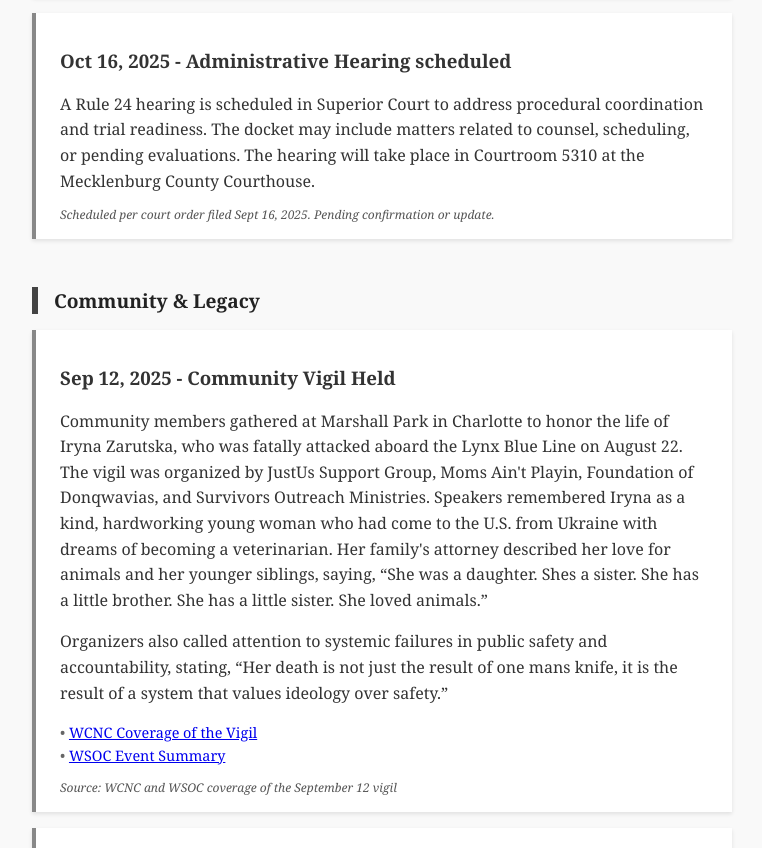
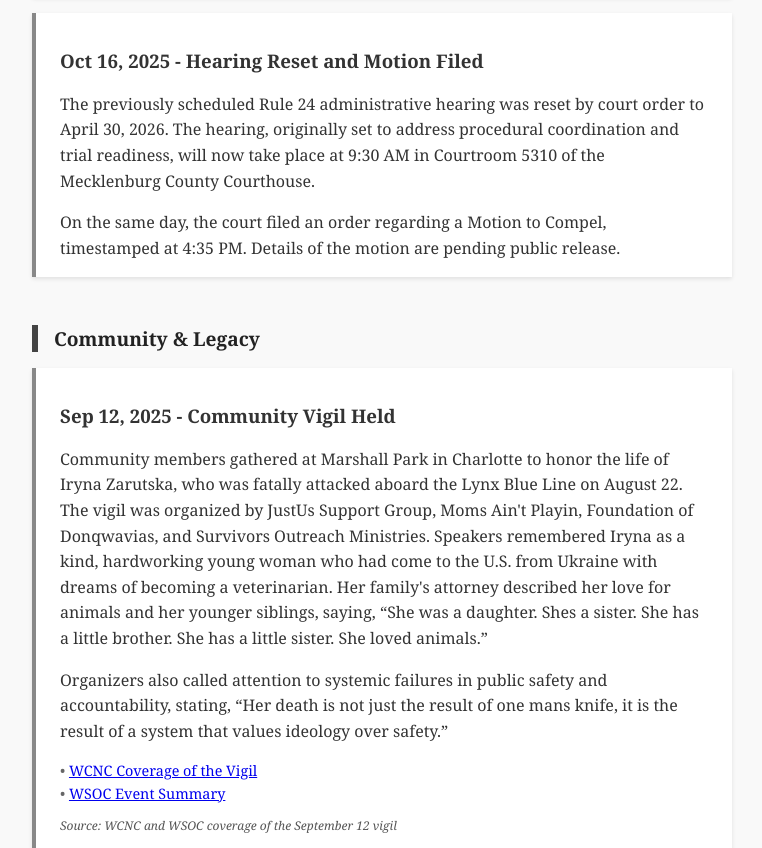
Before and after one commit to CharlieFox84/iryna-watch, a plain HTML site: page index.html in a window 1280 px wide. Shown: the part 4436-5284 px from the top of the page, without its empty margins (258-1020 px from the left). Drawn offline with Linux system fonts and the light colour scheme; no server answers.

Commit message:
Replace Oct 16 timeline entry with confirmed hearing reset and motion filing

```diff
--- a/index.html
+++ b/index.html
@@ -166,9 +166,9 @@
   </section>
 
       <section class="timeline-card" data-tag="hearing">
-        <h3>Oct 16, 2025 - Administrative Hearing scheduled</h3>
-        <p>A Rule 24 hearing is scheduled in Superior Court to address procedural coordination and trial readiness. The docket may include matters related to counsel, scheduling, or pending evaluations. The hearing will take place in Courtroom 5310 at the Mecklenburg County Courthouse.</p>
-        <small><em>Scheduled per court order filed Sept 16, 2025. Pending confirmation or update.</em></small>
+        <h3>Oct 16, 2025 - Hearing Reset and Motion Filed</h3>
+        <p>The previously scheduled Rule 24 administrative hearing was reset by court order to April 30, 2026. The hearing, originally set to address procedural coordination and trial readiness, will now take place at 9:30 AM in Courtroom 5310 of the Mecklenburg County Courthouse.</p>
+        <p>On the same day, the court filed an order regarding a Motion to Compel, timestamped at 4:35 PM. Details of the motion are pending public release.</p>
   </section>
 
       <h2 class="group-header" id="community">Community &amp; Legacy</h2>
```
